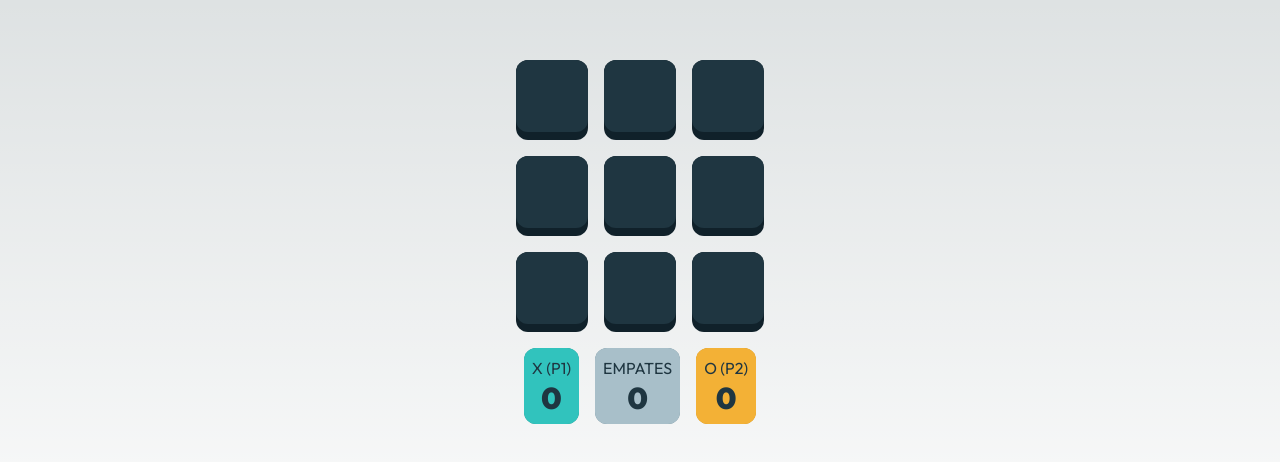
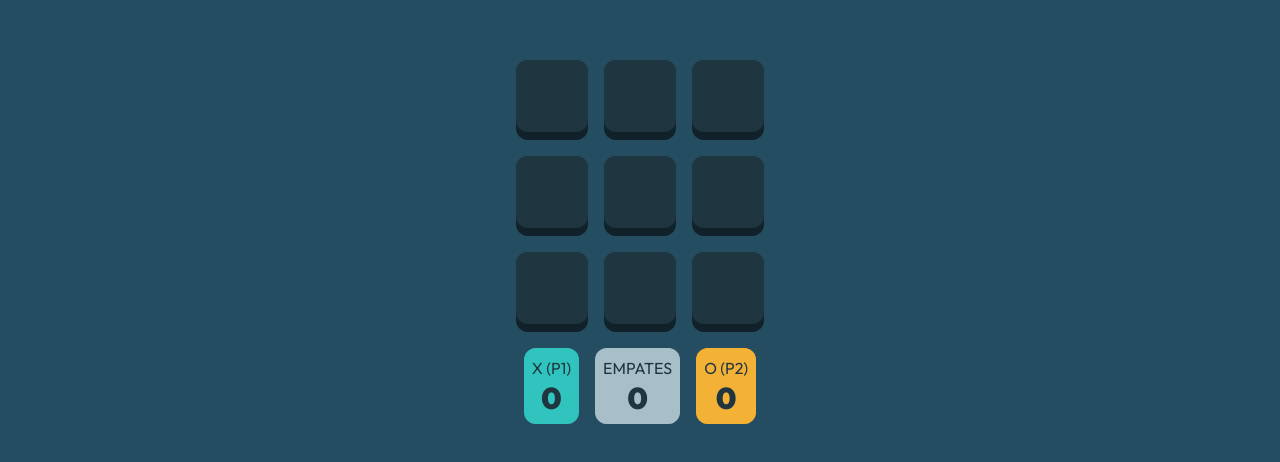
Before and after one commit to MarckVinny/Jogo-da-Velha, a Next.js app in the folder apps/frontend/: page / in a window 1280 px wide. Shown: the part 158-620 px from the top of the page. Built offline with nearby package versions, Linux system fonts and the light colour scheme.

Commit message:
adicionando background

```diff
--- a/apps/frontend/src/app/layout.tsx
+++ b/apps/frontend/src/app/layout.tsx
@@ -14,7 +14,7 @@ export default function RootLayout({ children }: { children: React.ReactNode })
   return (
     <html lang='pt-BR'>
       <body className={outfit.className}>
-        <div className='flex justify-center items-center h-screen'>
+        <div className='flex justify-center items-center h-screen bg-dark-400'>
           <GameProvider>
             {children}
           </GameProvider>
```
